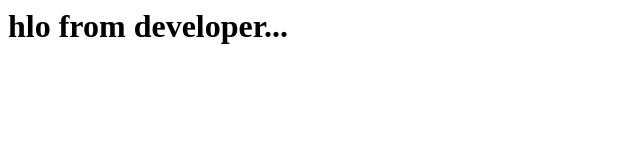
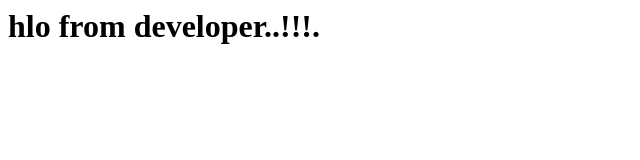
Before and after one commit to rushigiri123/docker, a plain HTML site: page index.html in a window 1280 px wide. Shown: the full height of the page, 0-640 px from the left. Drawn offline with Linux system fonts and the light colour scheme.

Commit message:
new file

```diff
--- a/index.html
+++ b/index.html
@@ -1 +1 @@
-<h1>hlo from developer...</h1>
+<h1>hlo from developer..!!!.</h1>
```
